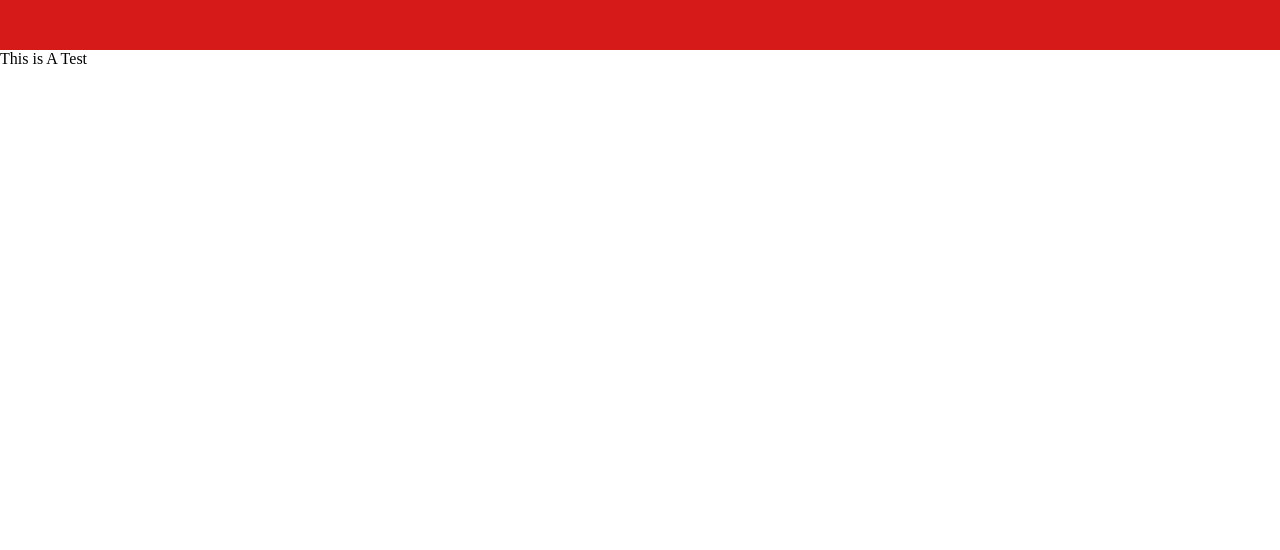
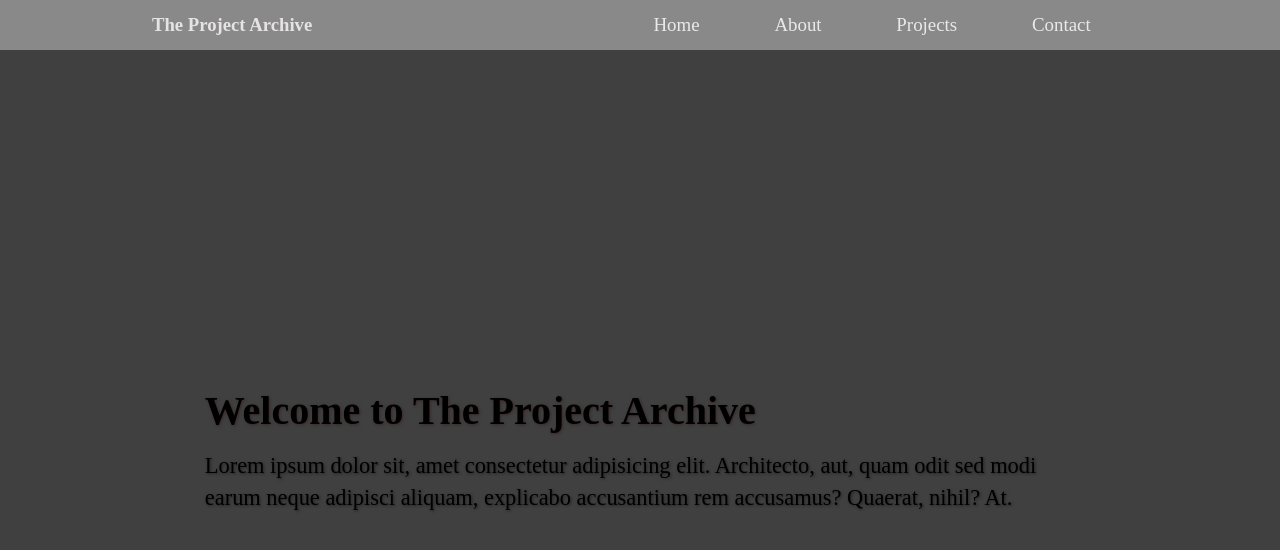
Before and after one commit to MichaelAbyzein/PortofolioMA, a plain HTML site: page index.html in a window 1280 px wide. Drawn offline with Linux system fonts and the light colour scheme.

Commit message:
alpha-stage

```diff
--- a/index.html
+++ b/index.html
@@ -6,19 +6,38 @@
     <meta name="viewport" content="width=device-width, initial-scale=1.0">
     <title>Welcome to My Web Page</title>
     <link rel="stylesheet" href="style.css">
+    <script type="text/javascript" src="holyscript.js"></script>
 </head>
 <body>
     <header>
+
         <nav>
+            <section class="nav-title">
+                <div class="nav-title-text">
+                    <h1>The Project Archive</h1>
+                </div>
+            </section>
 
+            <ul class="nav-menu">
+                <br>
+                <li><a href="#">Home</a></li>
+                <br>
+                <li><a href="#">About</a></li>
+                <br>
+                <li><a href="#">Projects</a></li>
+                <br>
+                <li><a href="#">Contact</a></li>
+                <br>
+            </ul>
         </nav>
     </header>
     <section class="middle">
-        <div class="middle-content-left">
-            <P>This is A Test</P>
+        <div class="middle-left">
+
         </div>
-        <div class="middle-content-right">
-
+        <div class="middle-right">
+            <h1>Welcome to The Project Archive</h1>
+            <p>Lorem ipsum dolor sit, amet consectetur adipisicing elit. Architecto, aut, quam odit sed modi earum neque adipisci aliquam, explicabo accusantium rem accusamus? Quaerat, nihil? At.</p>
         </div>
     </section>
     <footer>
--- a/style.css
+++ b/style.css
@@ -7,10 +7,53 @@
 
 header nav {
     display: flex;
-    background: #d61919;
+    background: #898989;
     color: #e6e3e3;
     justify-content: space-around;
-    /* padding: 20px; */
     height: 50px;
     align-items: center;
 }
+
+nav .nav-menu {
+    display: flex;
+    list-style: none;
+    width: 40%;
+    justify-content: space-between;
+}
+
+header nav ul li a:hover {
+    color: #cfcece;
+    text-decoration: none;
+    font-size: 0.5cm;
+}
+
+header nav ul li a {
+    color: #e9e9e9;
+    text-decoration: none;
+    font-size: 0.5cm;
+}
+
+.middle {
+    background-color: #404040;
+    min-height: 100vh;
+    display: flex;
+    align-items: center;
+}
+
+.middle .middle-right {
+    max-width: 58rem;
+    padding: 1.8rem 16%;
+}
+
+.middle-right  h1{
+    text-shadow: 1px 1px 3px rgba(54, 15, 15, 0.5);
+    font-size: 2.5em;
+}
+
+.middle-right p {
+    font-size: 1.4rem;
+    margin-top: 1rem;
+    line-height: 1.4;
+    font-weight: 100;
+    text-shadow: 1px 1px 3px rgba(1, 1, 3, 0.5);
+  }
```
Also changed, not shown: holyscript.js (added).
